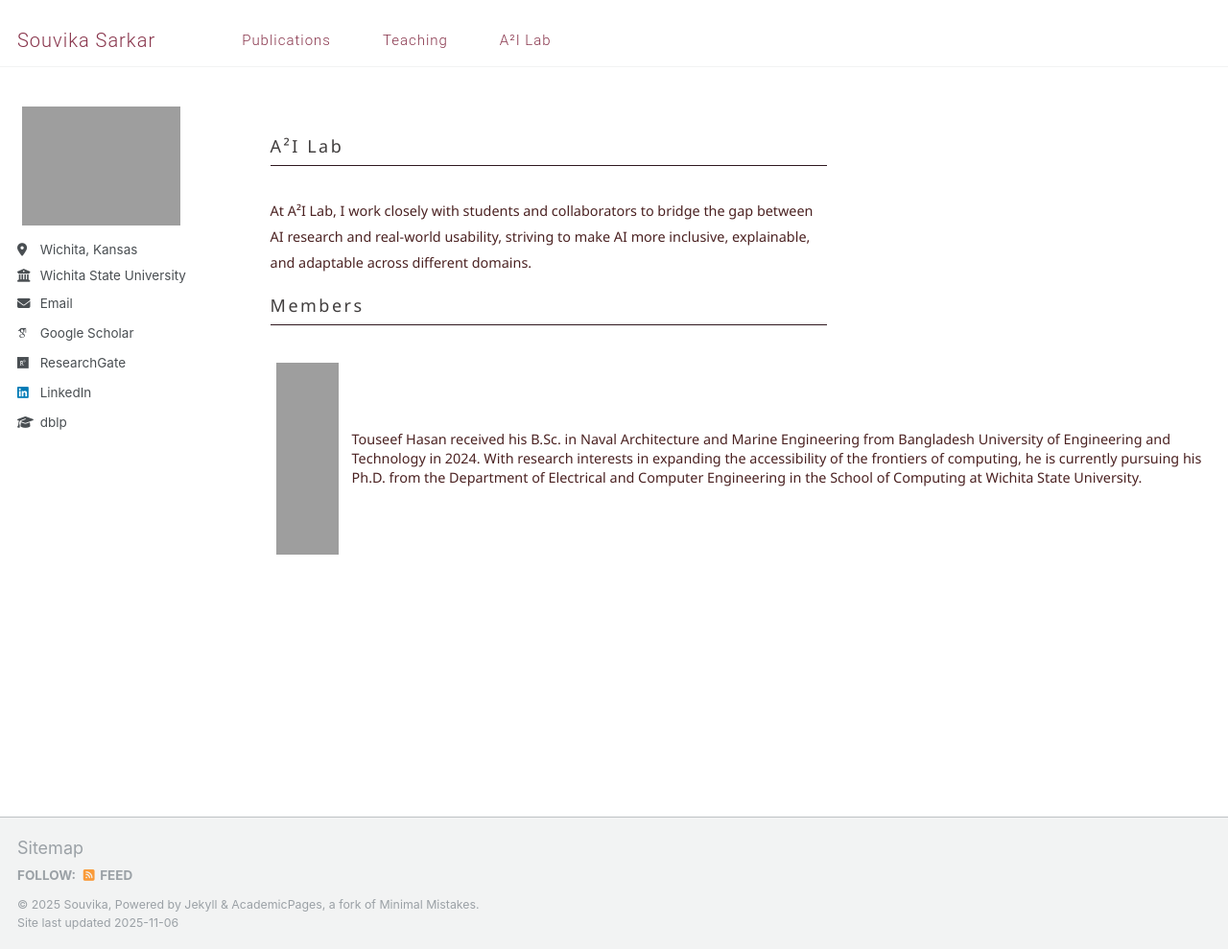
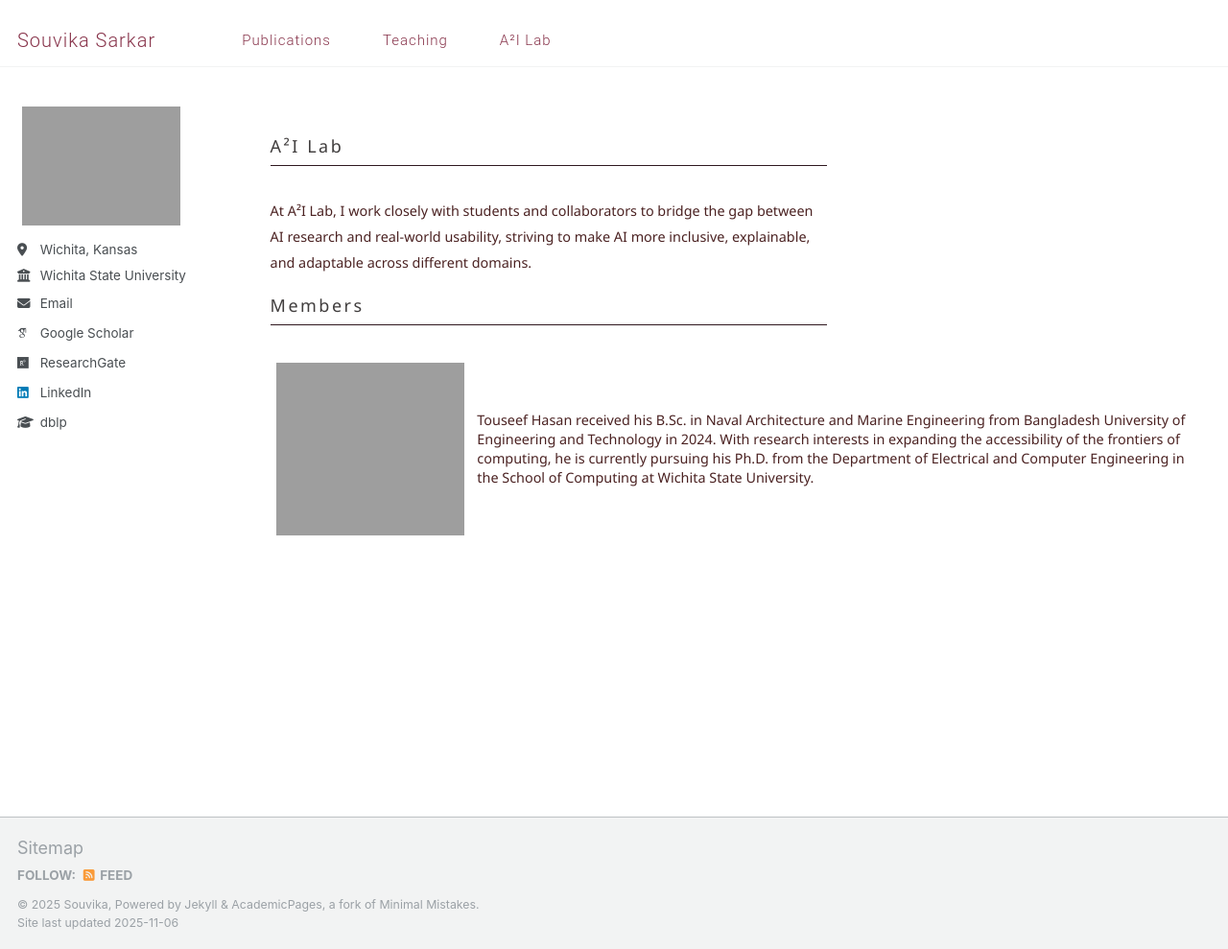
Before and after one commit to Souvika/souvika.github.io, a Jekyll site: the page built from _pages/lab.html, in a window 1280 px wide and 989 px high. Shown: the whole window at 96% size. Built offline with Jekyll 4.4.1, drawn with Linux system fonts in a browser that asks for light colours; some web fonts are replaced; grey boxes are pictures that could not be loaded.

Commit message:
Update Students.

```diff
--- a/_includes/archive-single.html
+++ b/_includes/archive-single.html
@@ -45,7 +45,7 @@
         <table style="width: calc(100% + 400px); border-collapse: collapse; text-align: left; border: none;">
           <tbody>
             <tr style="border: none;">
-              <td style="border: none;"><img src='/images/profile.png' style='height:200px;width:200px'></td>
+              <td style="border: none;"><img src='/images/profile.png' style='height:10rem;width:40rem'></td>
               <td style="border: none;"><span class="news-content-teaching">Touseef Hasan received his B.Sc. in Naval Architecture and Marine Engineering from Bangladesh University of Engineering and Technology in 2024. With research interests in expanding the accessibility of the frontiers of computing, he is currently pursuing his Ph.D. from the Department of Electrical and Computer Engineering in the School of Computing at Wichita State University.</span></td>
             </tr>
           </tbody>
```
